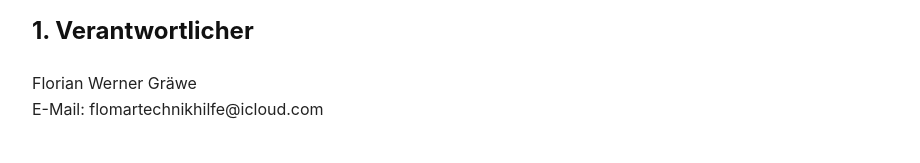
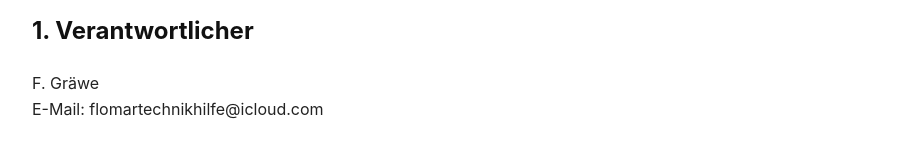
Before and after one commit to FloMar-Technikhilfe/zeiterfassung-privacy, a plain HTML site: page index.html in a window 1280 px wide. Shown: the part 191-354 px from the top of the page, without its empty margins (178-1098 px from the left). Drawn offline with Linux system fonts and the light colour scheme.

Commit message:
Update index.html

```diff
--- a/index.html
+++ b/index.html
@@ -26,7 +26,7 @@
 
   <h2>1. Verantwortlicher</h2>
   <p>
-    Florian Werner Gräwe<br>
+    F. Gräwe<br>
     E-Mail: flomartechnikhilfe@icloud.com
   </p>
 
```
